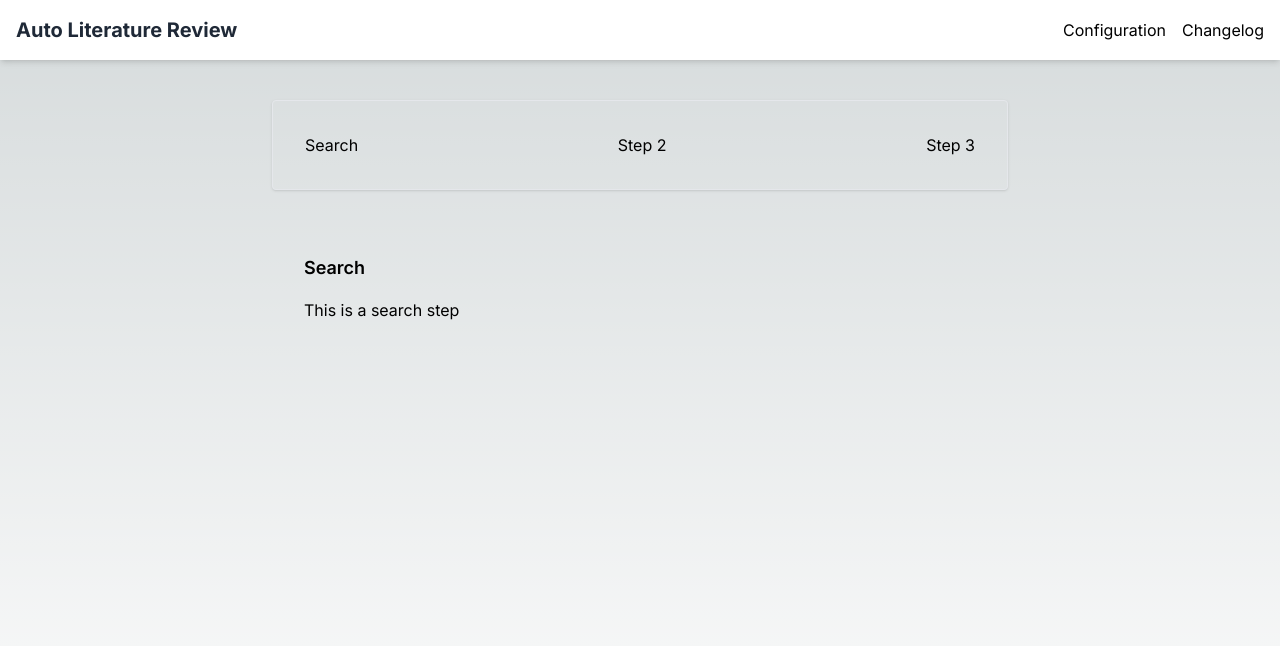
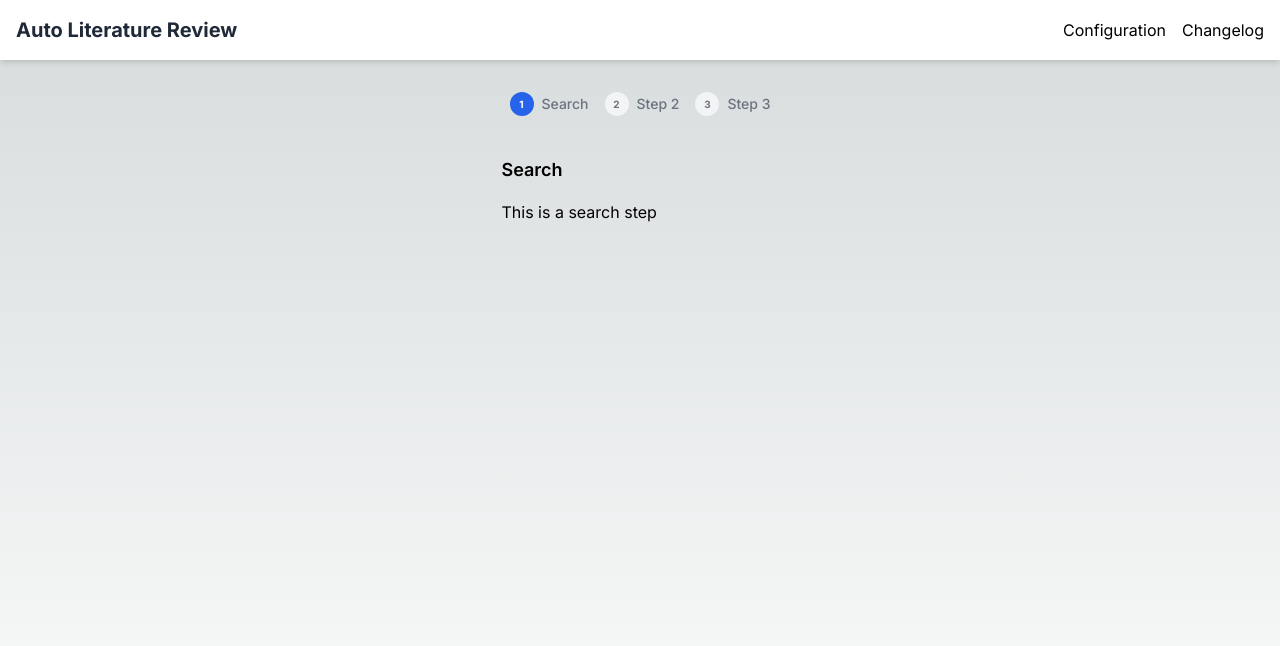
Before and after one commit to jaska120/auto-literature-review, a Next.js app: page / in a window 1280 px wide. Shown: the top 646 px of the page. Built offline with nearby package versions, Linux system fonts and the light colour scheme.

Commit message:
style steps

```diff
--- a/src/components/multi-step-form/multi-step-form.tsx
+++ b/src/components/multi-step-form/multi-step-form.tsx
@@ -15,16 +15,34 @@ export function MultiStepForm() {
   ];
 
   return (
-    <div className="grow max-w-3xl p-4">
-      <div className="flex grow flex-col">
-        <div className="flex justify-between border rounded shadow p-8 mb-8">
-          {Steps.map(({ component: Component, button }, index) => (
-            <button key={`${Component.name}-button`} onClick={() => setStep(index)} type="button">
-              {button}
+    <div>
+      <h2 className="sr-only">Steps</h2>
+      <div className="relative after:absolute after:inset-x-0 after:top-1/2 after:block after:h-0.5 after:-translate-y-1/2 after:rounded-lg">
+        <ol className="relative z-10 flex justify-between text-sm font-medium text-gray-500">
+          {Steps.map(({ component: Component, button }, index) => {
+            const active = step === index;
+
+            return (
+              <li key={`${Component.name}-item`} className="flex items-center p-2">
+                <button
+                  key={`${Component.name}-button`}
+                  className="flex items-center gap-2"
+                  onClick={() => setStep(index)}
+                  type="button"
+                >
+                  <span
+                    className={`size-6 rounded-full text-center text-[10px]/6 font-bold ${active ? "bg-blue-600 text-white" : "bg-gray-100"}`}
+                  >
+                    {index + 1}
+                  </span>
+                  <span className="hidden sm:block"> {button} </span>
                 </button>
-          ))}
+              </li>
+            );
+          })}
+        </ol>
       </div>
-        <div className="p-8">
+      <div className="py-8">
         {Steps.map(({ component: Component }, index) => (
           <div key={`${Component.name}-step`} className={step === index ? "block" : "hidden"}>
             <Component />
@@ -32,6 +50,5 @@ export function MultiStepForm() {
         ))}
       </div>
     </div>
-    </div>
   );
 }
```
Also changed, not shown: 1 other file (tests, documents, lock files or other folders). Lines whose indentation alone changed are shown as unchanged.
